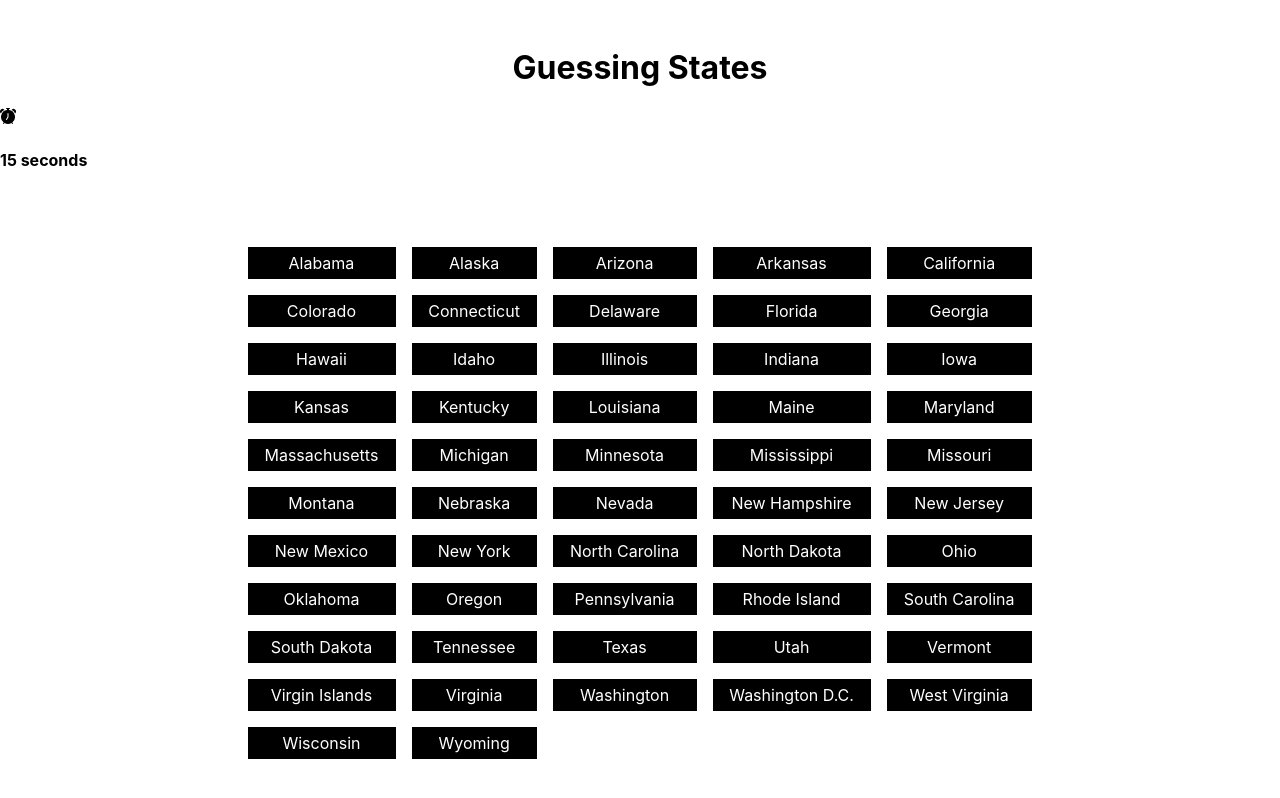
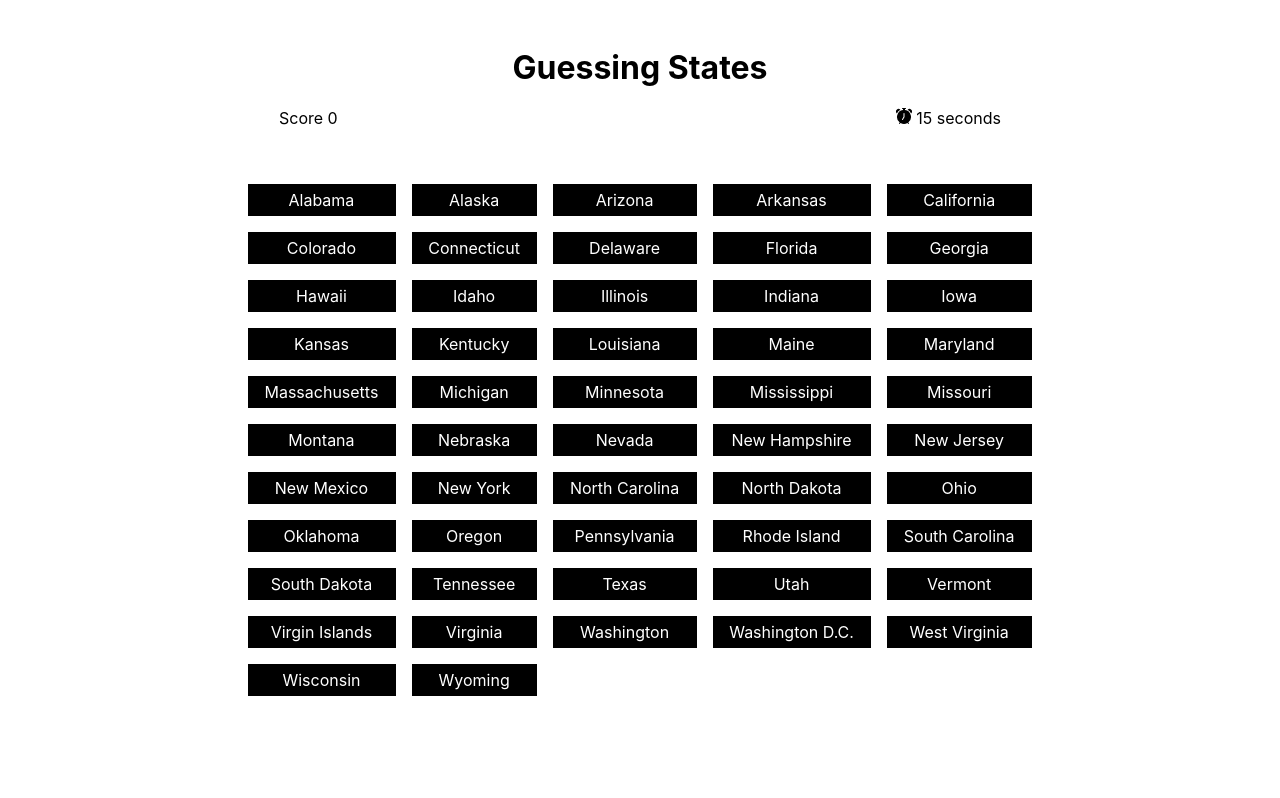
Before and after one commit to machinesandpixels/guessing-states, a React (Create React App) app: page /game in a window 1280 px wide. Shown: the top 798 px of the page. Built offline with nearby package versions, Linux system fonts and the light colour scheme.

Commit message:
feat(GamePage): created GameScore component to keep track of all correct plays

```diff
--- a/src/components/CountDownTimer.jsx
+++ b/src/components/CountDownTimer.jsx
@@ -17,7 +17,10 @@ function CountDownTimer() {
   }, [timeLeft]);
 
   return(
-    <div> <BsFillAlarmFill /> <h4> {timeLeft} seconds </h4>  </div>
+    <div>
+      <BsFillAlarmFill />
+      <span> {timeLeft} seconds </span>
+    </div>
   );
 }
 
--- /dev/null
+++ b/src/components/GameScore.jsx
@@ -0,0 +1,10 @@
+import React, { useState } from 'react';
+
+const GameScore = () => {
+    const [score, setScore] = useState(0);
+    return (
+        <div>Score { score } </div>
+    );
+}
+
+export default GameScore;
--- a/src/pages/GamePage.jsx
+++ b/src/pages/GamePage.jsx
@@ -1,11 +1,22 @@
 import React from 'react';
+import GameScore from '../components/GameScore';
 import CountDownTimer from '../components/CountDownTimer';
 import StatesContainer from '../components/StatesContainer';
+import styled from 'styled-components';
+
+const StyledContainer = styled.div`
+    display: flex;
+    justify-content: space-around;
+    margin: 0 auto;
+`;
 
 const GamePage = () => {
   return (
     <div>
-        <CountDownTimer />
+        <StyledContainer>
+            <GameScore />
+            <CountDownTimer />
+        </StyledContainer>
         <StatesContainer />
     </div>
   );
```
